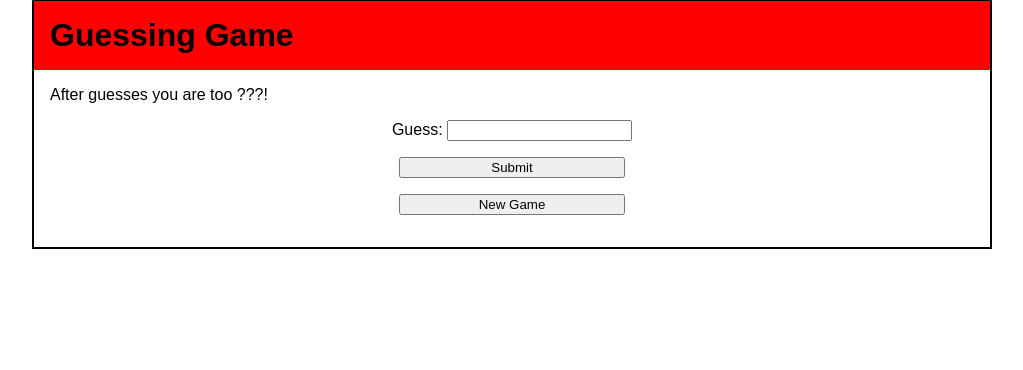
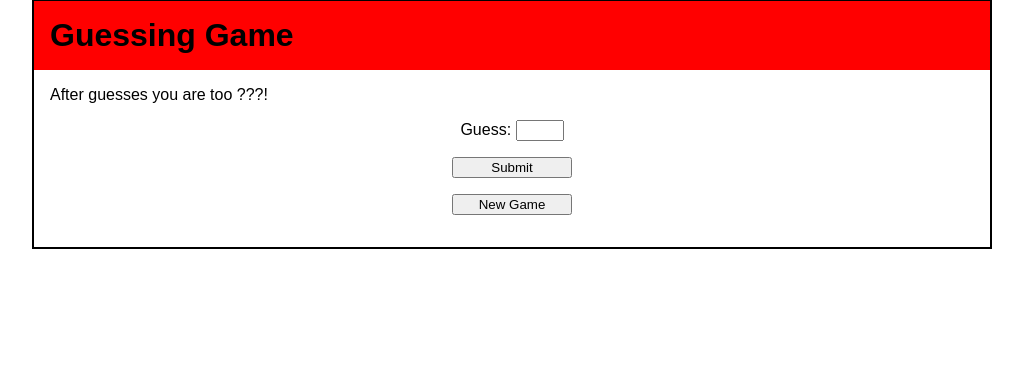
Before and after one commit to tonysulfaro/CSE-477, a PHP site: page /guessing.php in a window 1280 px wide. Shown: the part 33-403 px from the top of the page, without its empty margins (128-1151 px from the left). Run offline with PHP 8.4, Linux system fonts and the light colour scheme.

Commit message:
tweaked css step5 final

```diff
--- a/Step Assingments/step5/guessing.php
+++ b/Step Assingments/step5/guessing.php
@@ -28,7 +28,7 @@ HTML;
     <?php echo guessText()?>
 
     <form method="post" action="guessing-post.php">
-        <p><label for="guess">Guess: </label><input></p>
+        <p><label for="guess">Guess: </label><input name="guess"></p>
         <p><input type="submit"></p>
         <p><input type="button" value="New Game"></p>
     </form>
--- a/Step Assingments/step5/styles.css
+++ b/Step Assingments/step5/styles.css
@@ -27,8 +27,12 @@ form p {
     margin: 0 1em 1em 1em;
 }
 
-input[type="submit"],input[type="button"] {
-    width: 17em;
+input[type="submit"], input[type="button"] {
+    width: 9em;
+}
+
+input[name="guess"] {
+    width: 3em;
 }
 
 #guess-status {
```
